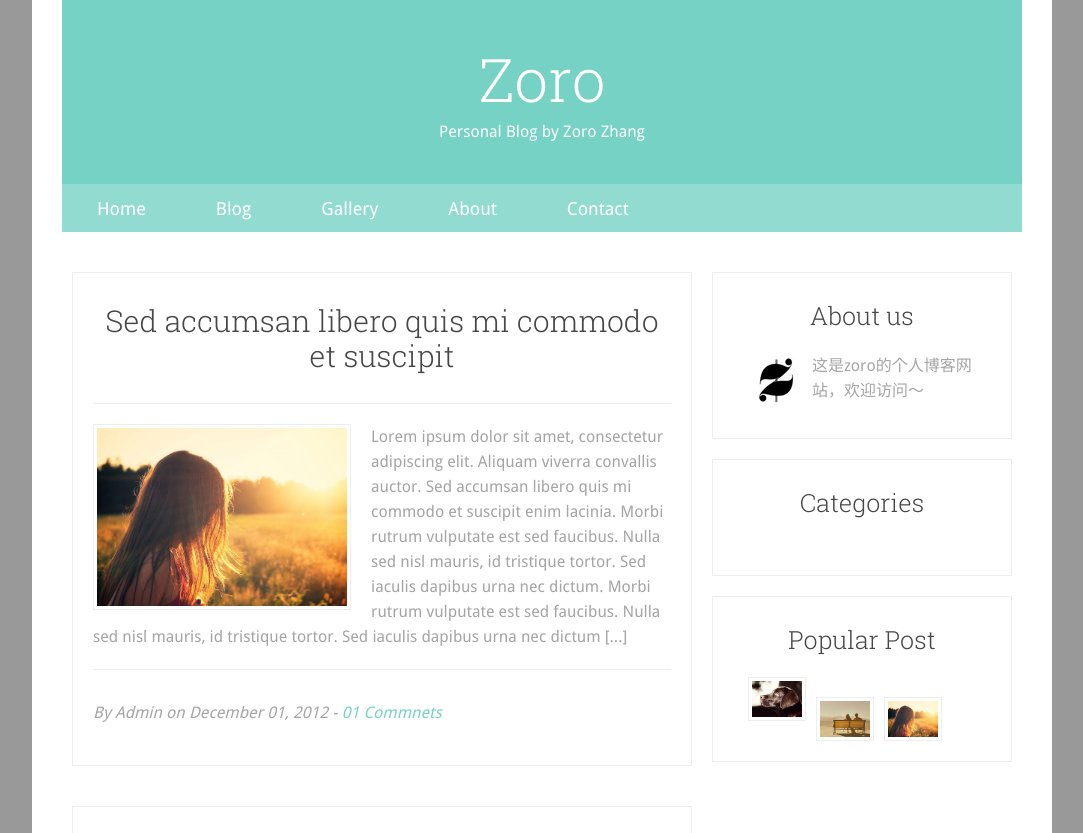
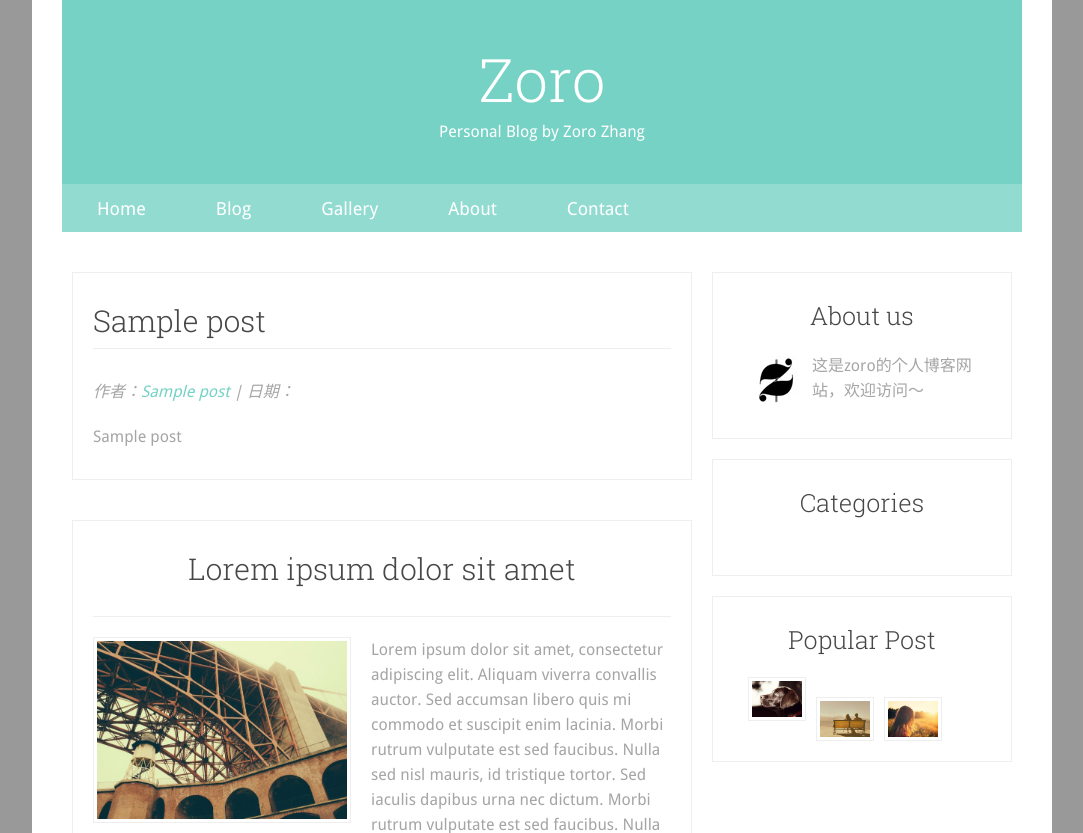
Before and after one commit to zhangtao0x/myblog, a Node project: template views/index.ejs in a window 1280 px wide. Shown: the part 101-934 px from the top of the page, without its empty margins (98-1181 px from the left). Run offline with Node 20 templates, Linux system fonts and the light colour scheme; the template is opened without the code that fills it: most values are stand-ins (such as "Sample title", 1, 10 or a date in 2020); some libraries are stand-ins or nearby versions.

Commit message:
update index.js

```diff
--- a/routes/index.js
+++ b/routes/index.js
@@ -225,7 +225,7 @@
 		if(!req.session.user){
 			req.flash('info',"未登录!");
 			res.redirect('/login');
-			return；
+			return;
 		}
 		next();
 	}
--- a/views/index.ejs
+++ b/views/index.ejs
@@ -86,6 +86,15 @@
 			<div id="main-content" class="col-2-3">
 				<div class="wrap-col">
 					<article>
+						<% posts.forEach(function (post, index) { %>
+						  <p><h2><a href="#"><%= post.title %></a></h2></p>
+						  <p class="info">
+						    作者：<a href="#"><%= post.name %></a> |
+						    日期：<%= post.time.minute %>
+						  </p>
+						  <p><%- post.post %></p>
+						<% }) %>
+						<!--
 						<div class="heading">
 							<h2><a href="#">Sed accumsan libero quis mi commodo et suscipit</a></h2>
 						</div>
@@ -96,7 +105,7 @@
 						</div>
 						<div class="info">
 							<p>By Admin on December 01, 2012 - <a href="#">01 Commnets</a></p>
-						</div>
+						</div> -->
 					</article>
 					<article>
 						<div class="heading">
```
